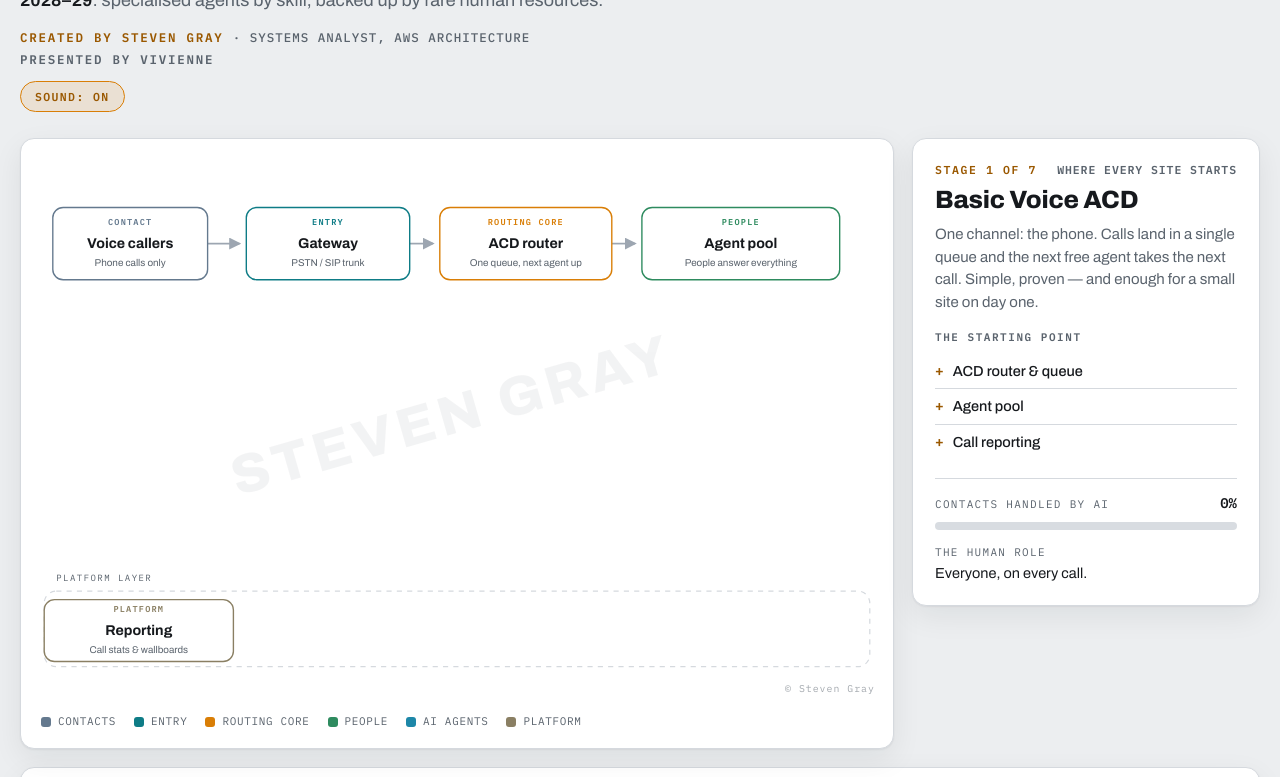
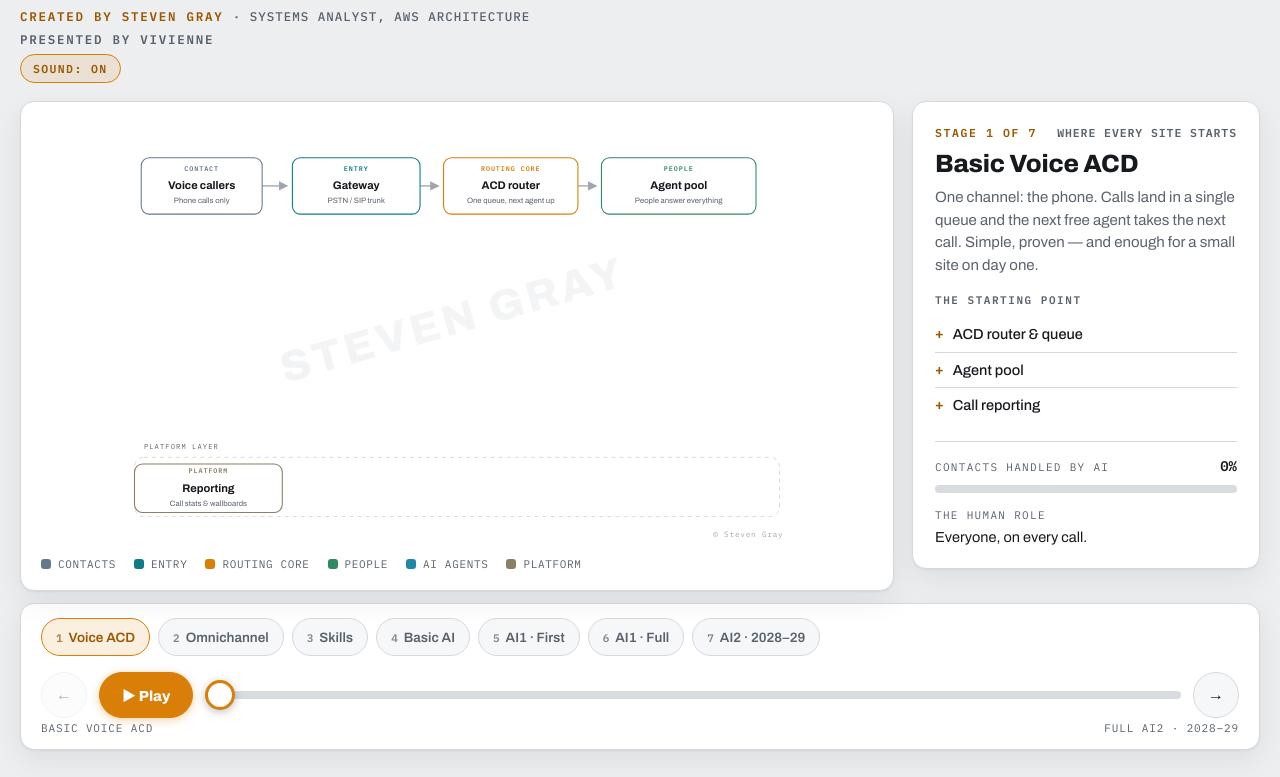
Before and after one commit to steveawsgray-gif/the-slider, a plain HTML site: page index.html in a window 1280 px wide. Shown: the part 157-934 px from the top of the page. Drawn offline with Linux system fonts and the light colour scheme.

```diff
--- a/index.html
+++ b/index.html
@@ -63,7 +63,7 @@
         font-family: "Archivo", system-ui, -apple-system, "Segoe UI", sans-serif;
         line-height: 1.5;
       }
-      .wrap { max-width: 1280px; margin: 0 auto; padding: 28px 20px 56px; }
+      .wrap { max-width: 1280px; margin: 0 auto; padding: 22px 20px 56px; }
 
       /* ---------- header ---------- */
       header { max-width: 880px; }
@@ -79,14 +79,14 @@
       .byline {
         font-family: "IBM Plex Mono", monospace; font-size: 12.5px; font-weight: 600;
         letter-spacing: 0.14em; text-transform: uppercase; color: var(--accent-ink);
-        margin: 14px 0 0;
+        margin: 10px 0 0;
       }
       .byline span { color: var(--muted); font-weight: 500; letter-spacing: 0.08em; }
       .byline.presented { margin-top: 4px; color: var(--muted); }
       .sound-toggle {
         font-family: "IBM Plex Mono", monospace; font-size: 11.5px; font-weight: 600;
         letter-spacing: 0.12em; text-transform: uppercase;
-        margin-top: 12px; padding: 7px 14px; border-radius: 99px;
+        margin-top: 6px; padding: 6px 12px; border-radius: 99px;
         border: 1.5px solid var(--line); background: var(--card-2); color: var(--muted);
         cursor: pointer; transition: border-color 0.2s, color 0.2s, background 0.2s;
       }
@@ -103,7 +103,7 @@
         display: grid;
         grid-template-columns: minmax(0, 1fr) 348px;
         gap: 18px;
-        margin-top: 26px;
+        margin-top: 18px;
         align-items: start;
       }
       @media (max-width: 1020px) { .layout { grid-template-columns: 1fr; } }
@@ -119,6 +119,13 @@
       .diagram-card { padding: 10px 6px 12px; overflow: hidden; }
       .diagram-scroll { overflow-x: auto; scrollbar-width: thin; }
       svg#diagram { display: block; width: 100%; min-width: 780px; height: auto; }
+      /* On desktop, cap the diagram height so the whole player (header +
+         diagram + Play dock) fits on one screen at 100% zoom. The SVG
+         shrinks proportionally; phones are unaffected (single-column). */
+      @media (min-width: 1021px) {
+        h1 { font-size: 36px; }
+        svg#diagram { min-width: 0; margin: 0 auto; max-height: min(460px, max(300px, calc(100vh - 370px))); }
+      }
       .legend {
         display: flex; flex-wrap: wrap; gap: 6px 18px;
         padding: 10px 14px 2px;
@@ -202,7 +209,7 @@
       }
 
       /* ---------- slider dock ---------- */
-      .dock { margin-top: 18px; padding: 18px 20px 16px; }
+      .dock { margin-top: 12px; padding: 14px 20px 12px; }
       .pills { display: flex; flex-wrap: wrap; gap: 8px; margin-bottom: 16px; }
       .pill {
         font-family: inherit; font-size: 13.5px; font-weight: 600;
```
